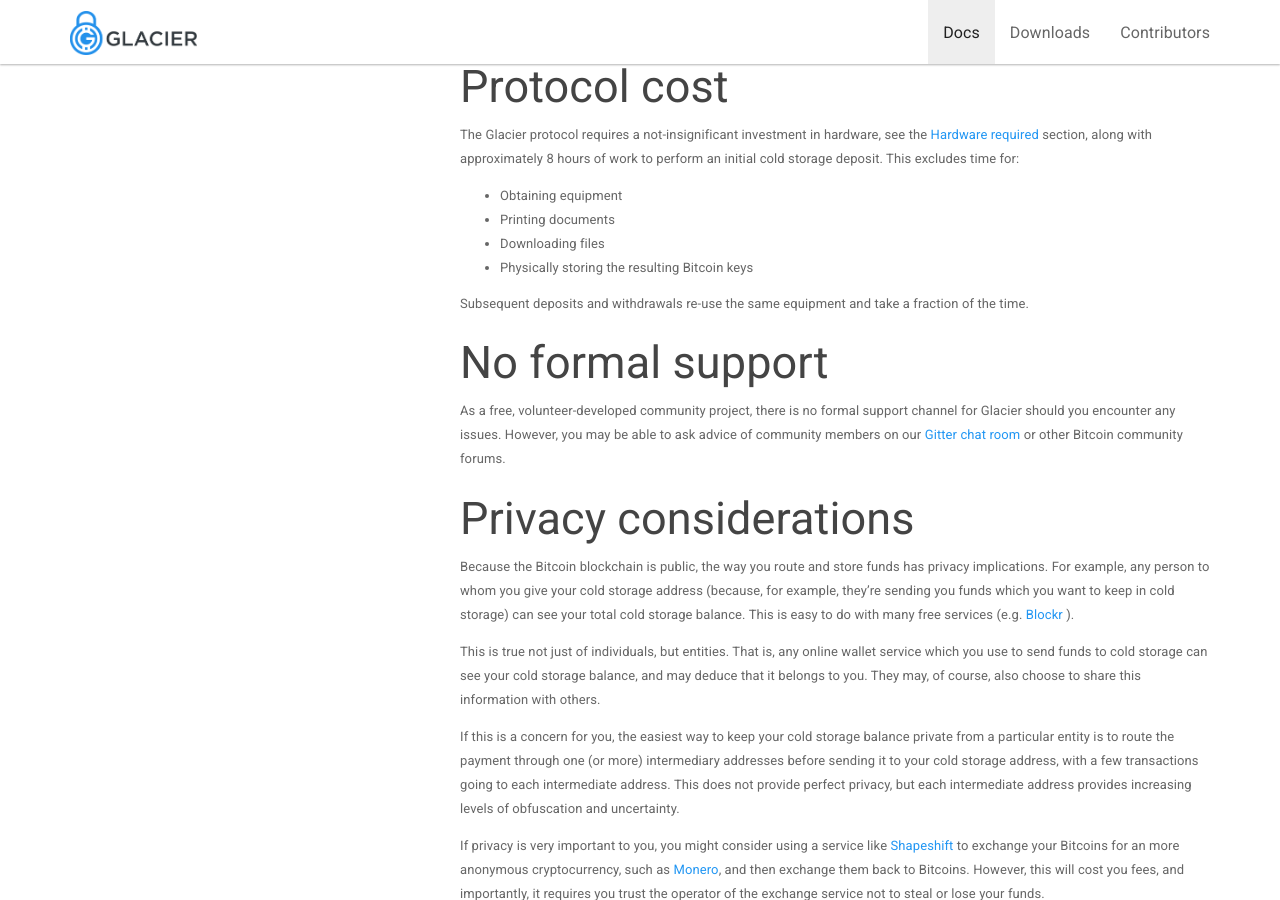
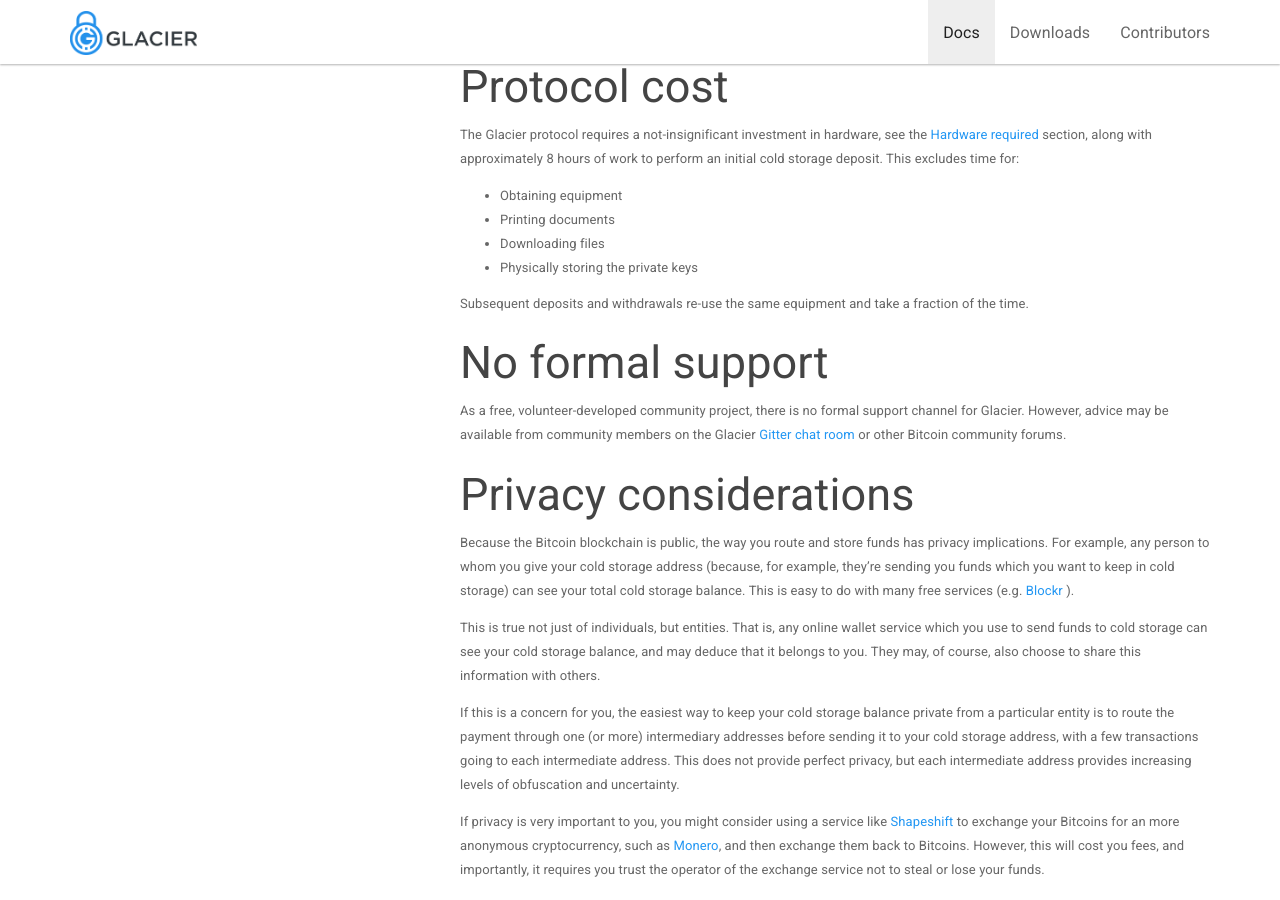
Before and after one commit to GlacierProtocol/glacierprotocol.github.io, a Jekyll site: the page built from _docs/before-you-start/overview.md, in a window 1280 px wide and 900 px high, scrolled down 1362 px. Built offline with Jekyll 4.4.1, drawn with Linux system fonts in a browser that asks for light colours; nearby versions of some CDN libraries.

Commit message:
Reword, written in passive voice

```diff
--- a/_docs/before-you-start/overview.md
+++ b/_docs/before-you-start/overview.md
@@ -88,7 +88,7 @@
 * Obtaining equipment
 * Printing documents
 * Downloading files
-* Physically storing the resulting Bitcoin keys
+* Physically storing the private keys
 
 Subsequent deposits and withdrawals re-use the same equipment and take a
 fraction of the time.
@@ -96,8 +96,8 @@
 ## No formal support
 
 As a free, volunteer-developed community project, there is no formal support
-channel for Glacier should you encounter any issues. However, you may be able to
-ask advice of community members on our [Gitter chat room](https://gitter.im/glacierprotocol/Lobby)
+channel for Glacier. However, advice may be available from community
+members on the Glacier [Gitter chat room](https://gitter.im/glacierprotocol/Lobby)
 or other Bitcoin community forums.
 
 ## Privacy considerations
```
